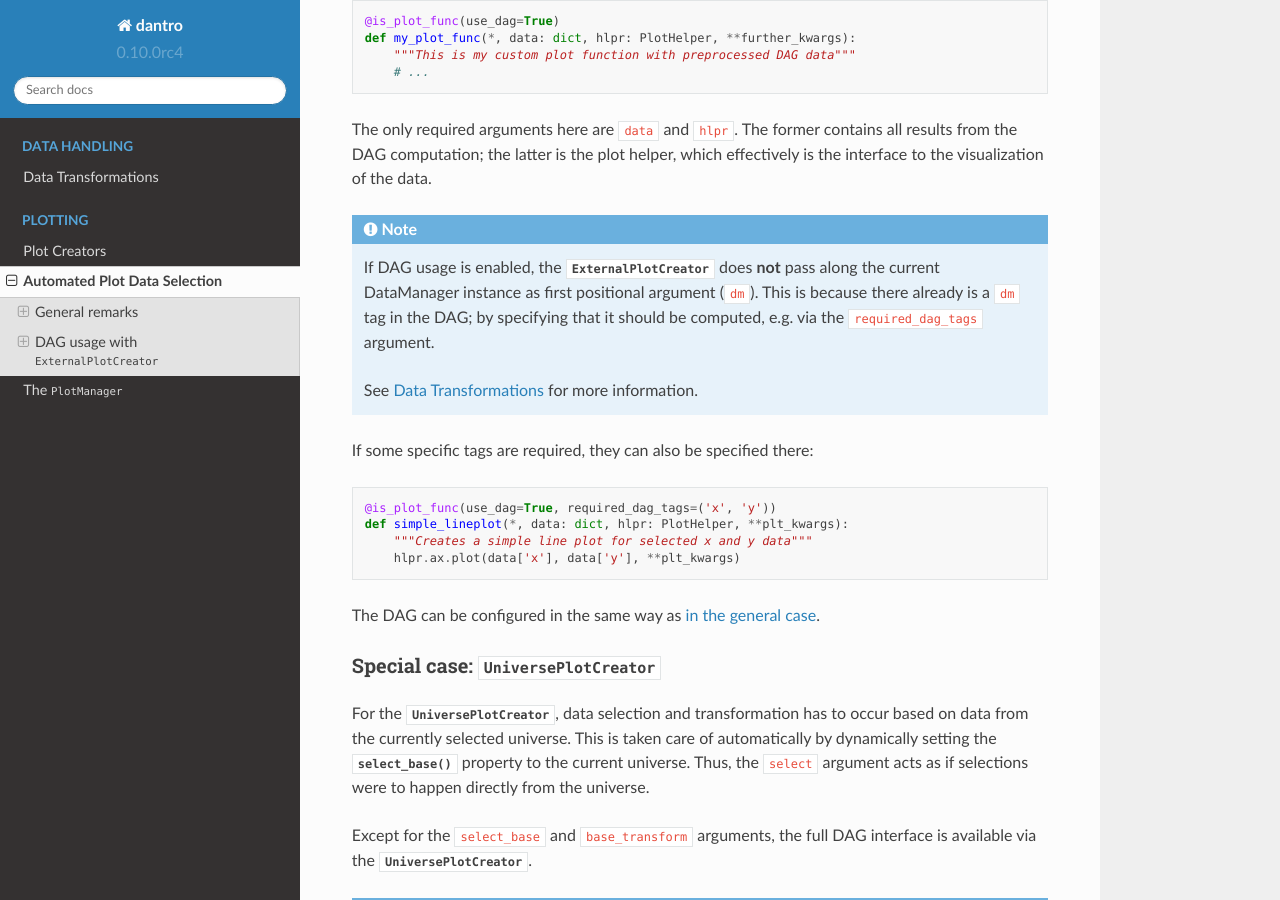
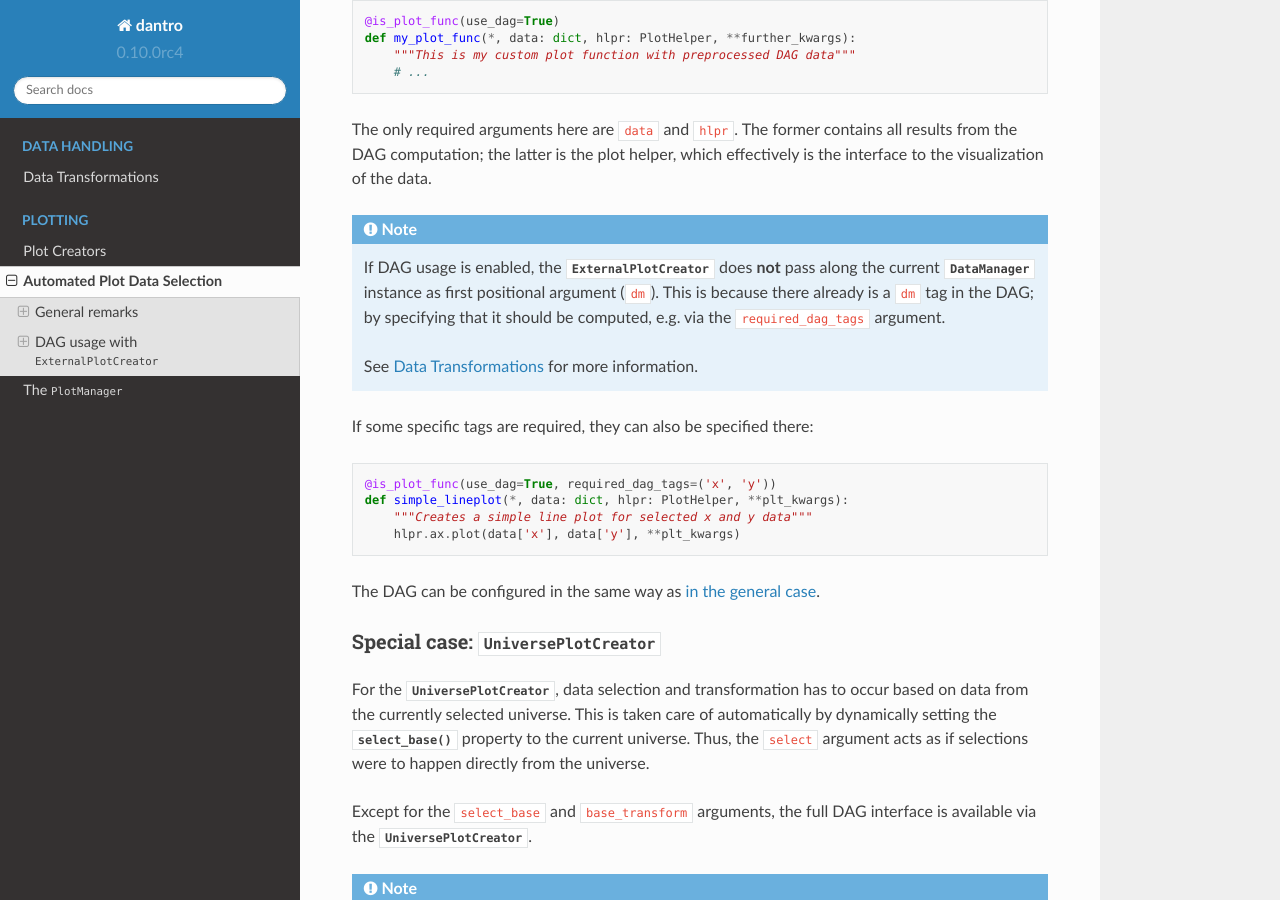
Before and after one commit to utopia-foss/dantro, a Sphinx documentation site: the page built from doc/plotting/plot_data_selection.rst, in a window 1280 px wide and 900 px high, scrolled down 2860 px. Built offline with Sphinx 7.4.7 and the Read the Docs theme 2.0.0, drawn with Linux system fonts in a browser that asks for light colours; pages that are not in the unit, such as notebooks, are missing from menus; part of the change alters nothing that is shown.

```diff
--- a/doc/plotting/plot_data_selection.rst
+++ b/doc/plotting/plot_data_selection.rst
@@ -123,7 +123,7 @@ The former contains all results from the DAG computation; the latter is the plot
 
 .. note::
 
-    If DAG usage is enabled, the :py:class:`~dantro.plot_creators.pcr_ext.ExternalPlotCreator` does **not** pass along the current DataManager instance as first positional argument (``dm``).
+    If DAG usage is enabled, the :py:class:`~dantro.plot_creators.pcr_ext.ExternalPlotCreator` does **not** pass along the current :py:class:`~dantro.data_mngr.DataManager` instance as first positional argument (``dm``).
     This is because there already is a ``dm`` tag in the DAG; by specifying that it should be computed, e.g. via the ``required_dag_tags`` argument.
 
     See :doc:`../data_io/transform` for more information.
```
